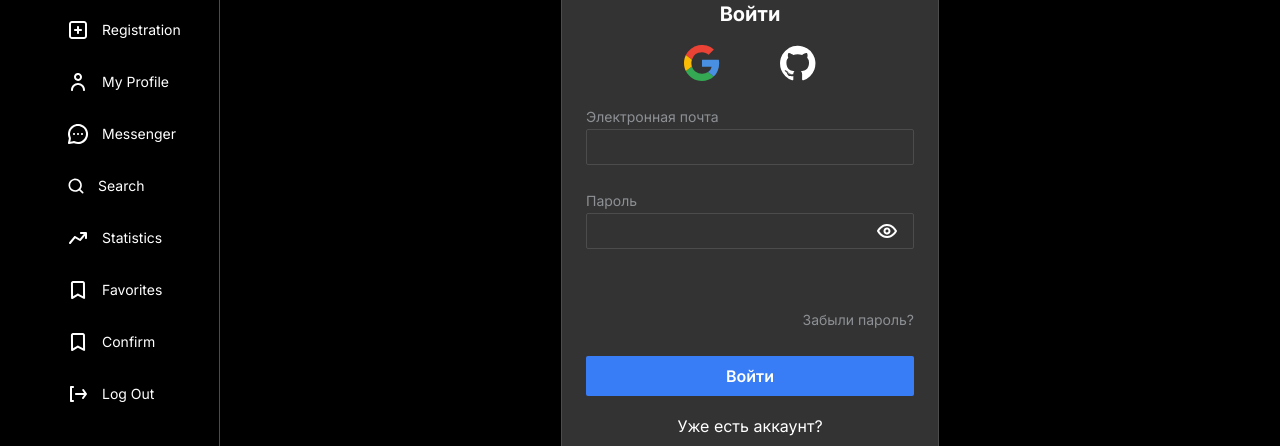
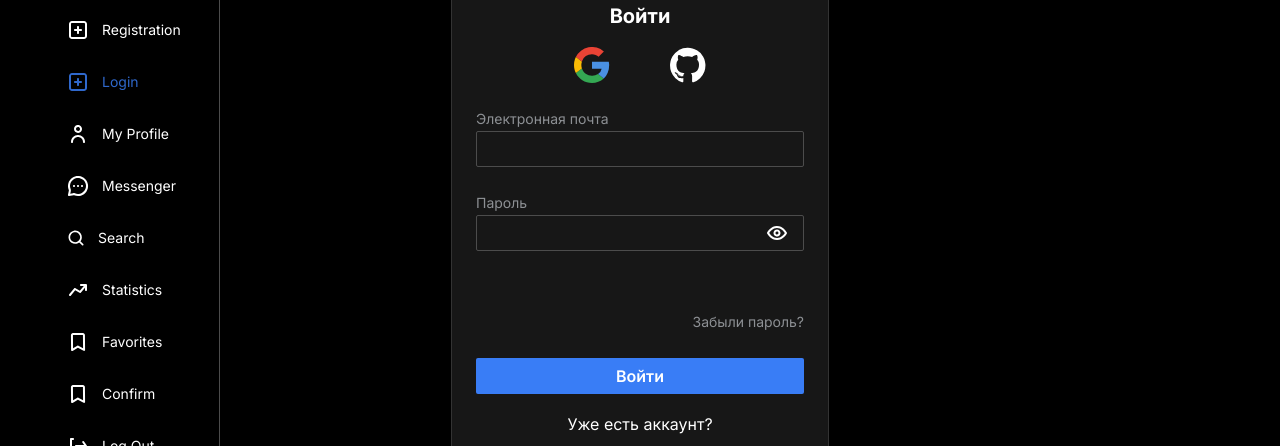
Before and after one commit to Kravchenko-Sergey/inctagram, a Next.js app: page /sign-in in a window 1280 px wide. Shown: the part 195-641 px from the top of the page. Built offline with nearby package versions, Linux system fonts and the light colour scheme; no server answers.

Commit message:
fix styles, fix bug with classnames

```diff
--- a/src/components/card/card.tsx
+++ b/src/components/card/card.tsx
@@ -1,9 +1,14 @@
 import { ComponentPropsWithoutRef, FC } from 'react'
+
+import { clsx } from 'clsx'
 
 import s from './card.module.scss'
 
 export type HeaderProps = ComponentPropsWithoutRef<'div'>
 
 export const Card: FC<HeaderProps> = ({ className, ...rest }) => {
-  return <div className={`${s.card} ${className}`} {...rest} />
+  const classNames = clsx(s.card, className)
+
+  return <div className={classNames} {...rest} />
+  // return <div className={`${s.card} ${classNameclassName}`} {...rest} />
 }
--- a/src/components/login/login.module.scss
+++ b/src/components/login/login.module.scss
@@ -1,7 +1,13 @@
 .card {
+  transform: translate(-110px);
+
   width: 100%;
   max-width: 378px;
   padding: 24px;
+
+  background: var(--dark-500);
+  border: 1px solid var(--dark-300);
+  border-radius: 2px;
 }
 
 .title {
--- a/src/components/login/login.tsx
+++ b/src/components/login/login.tsx
@@ -3,8 +3,6 @@ import React, { FC, useEffect } from 'react'
 import { zodResolver } from '@hookform/resolvers/zod'
 import { useRouter } from 'next/router'
 import { useForm } from 'react-hook-form'
-
-import s from './login.module.scss'
 
 import { useLoginMutation } from '@/api/auth-api/auth.api'
 import { GitHubIcon } from '@/assets/icons/github-icon'
@@ -17,6 +15,7 @@ import { PATH } from '@/consts/route-paths'
 import { FormFields, triggerZodFieldError } from '@/helpers/updateZodErrors'
 import { useTranslation } from '@/hooks/use-translation'
 import { LoginFormValues, loginSchema } from '@/schemas/loginSchema'
+import s from './login.module.scss'
 
 type LoginProps = {
   onGoogleAuth?: () => void
--- a/src/consts/sidebar-routes.tsx
+++ b/src/consts/sidebar-routes.tsx
@@ -12,6 +12,8 @@ export const sidebarItems = [
   { href: PATH.HOME, icon: <HomeOutline />, title: 'Home' },
   // { href: PATH.CREATE, icon: <PlusSquareOutline />, title: 'Create' },
   { href: PATH.REGISTRATION, icon: <PlusSquareOutline />, title: 'Registration' },
+  { href: PATH.LOGIN, icon: <PlusSquareOutline />, title: 'Login' },
+
   { href: PATH.PROFILE, icon: <PersonOutline />, title: 'My Profile' },
   { href: PATH.MESSENGER, icon: <MessageCircleOutline />, title: 'Messenger' },
   { href: PATH.SEARCH, icon: <SearchIcon />, title: 'Search' },
--- a/src/pages/sign-up/sign-up.module.scss
+++ b/src/pages/sign-up/sign-up.module.scss
@@ -10,5 +10,5 @@
 }
 
 .wrapper {
-  transform: translate(-120px);
+  transform: translate(-110px);
 }
```
Also changed, not shown: .eslintrc.json.
